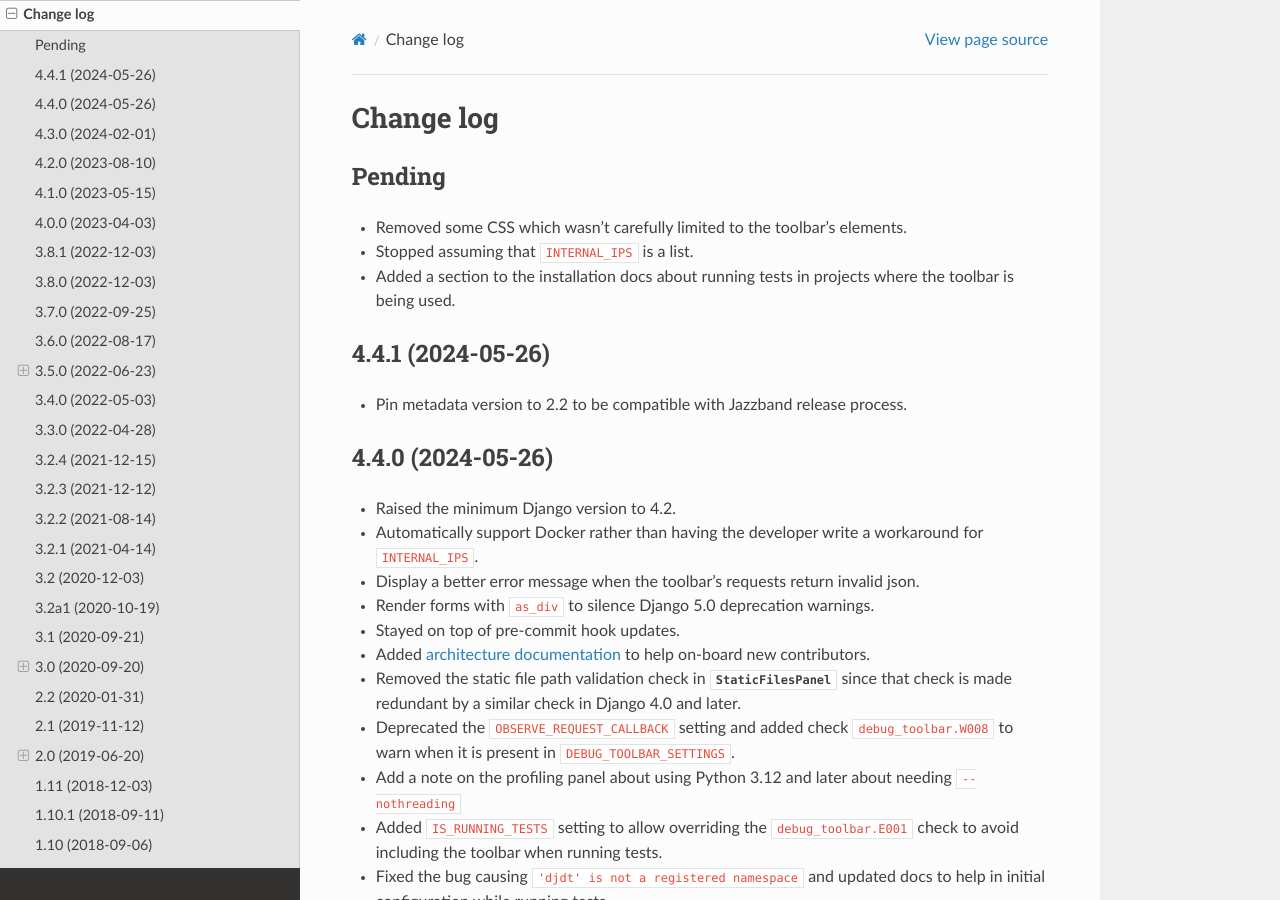
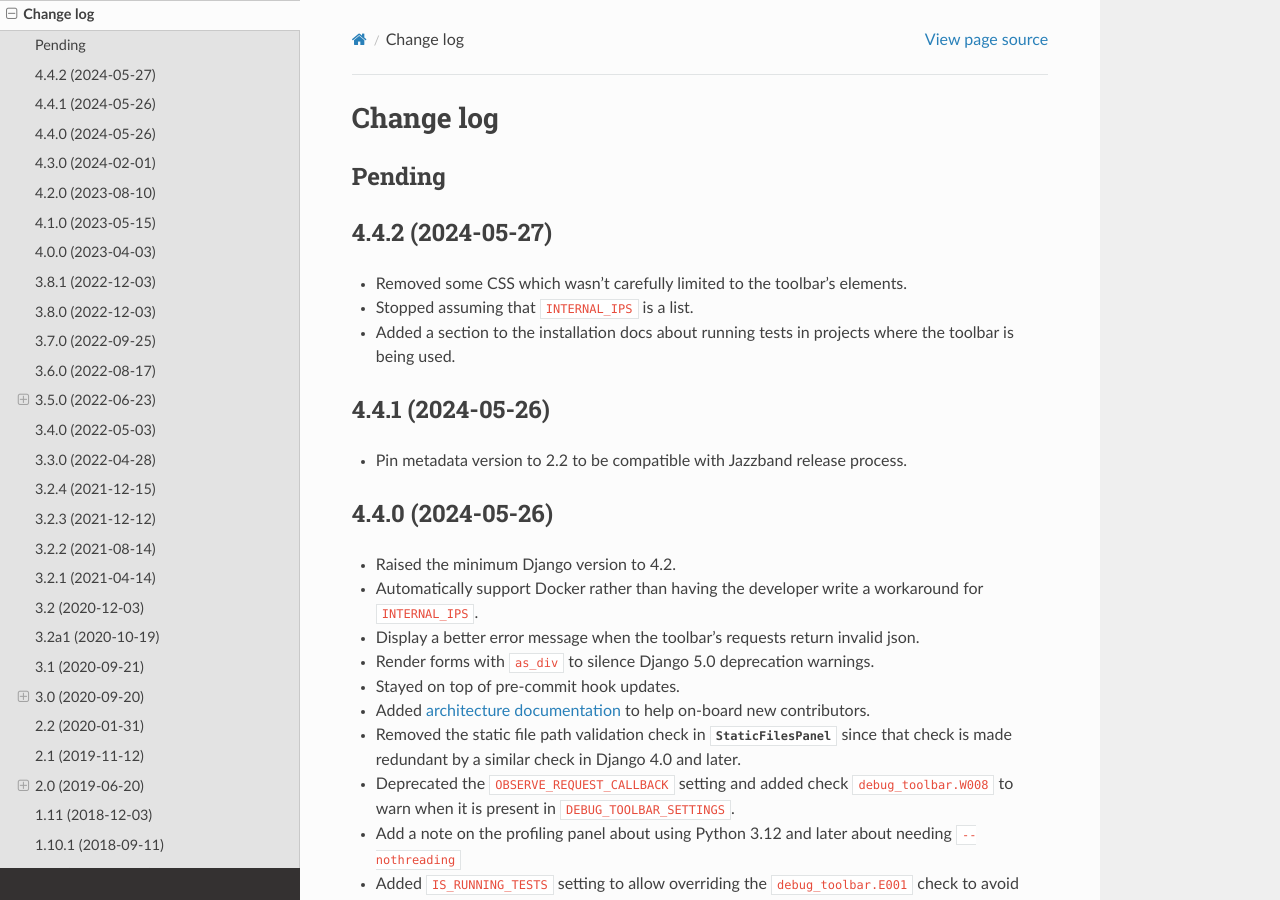
Before and after one commit to jazzband/django-debug-toolbar, a Sphinx documentation site: the page built from docs/changes.rst, in a window 1280 px wide and 900 px high. Built offline with Sphinx 7.4.7 and the Read the Docs theme 2.0.0, drawn with Linux system fonts in a browser that asks for light colours.

Commit message:
Version 4.4.2

```diff
--- a/README.rst
+++ b/README.rst
@@ -44,7 +44,7 @@
 In addition to the built-in panels, a number of third-party panels are
 contributed by the community.
 
-The current stable version of the Debug Toolbar is 4.4.1. It works on
+The current stable version of the Debug Toolbar is 4.4.2. It works on
 Django ≥ 4.2.0.
 
 The Debug Toolbar does not currently support `Django's asynchronous views
--- a/debug_toolbar/__init__.py
+++ b/debug_toolbar/__init__.py
@@ -4,7 +4,7 @@
 
 # Do not use pkg_resources to find the version but set it here directly!
 # see issue #1446
-VERSION = "4.4.1"
+VERSION = "4.4.2"
 
 # Code that discovers files or modules in INSTALLED_APPS imports this module.
 urls = "debug_toolbar.urls", APP_NAME
--- a/docs/changes.rst
+++ b/docs/changes.rst
@@ -3,6 +3,9 @@
 
 Pending
 -------
+
+4.4.2 (2024-05-27)
+------------------
 
 * Removed some CSS which wasn't carefully limited to the toolbar's elements.
 * Stopped assuming that ``INTERNAL_IPS`` is a list.
--- a/docs/conf.py
+++ b/docs/conf.py
@@ -25,7 +25,7 @@
 copyright = copyright.format(datetime.date.today().year)
 
 # The full version, including alpha/beta/rc tags
-release = "4.4.1"
+release = "4.4.2"
 
 
 # -- General configuration ---------------------------------------------------
```
